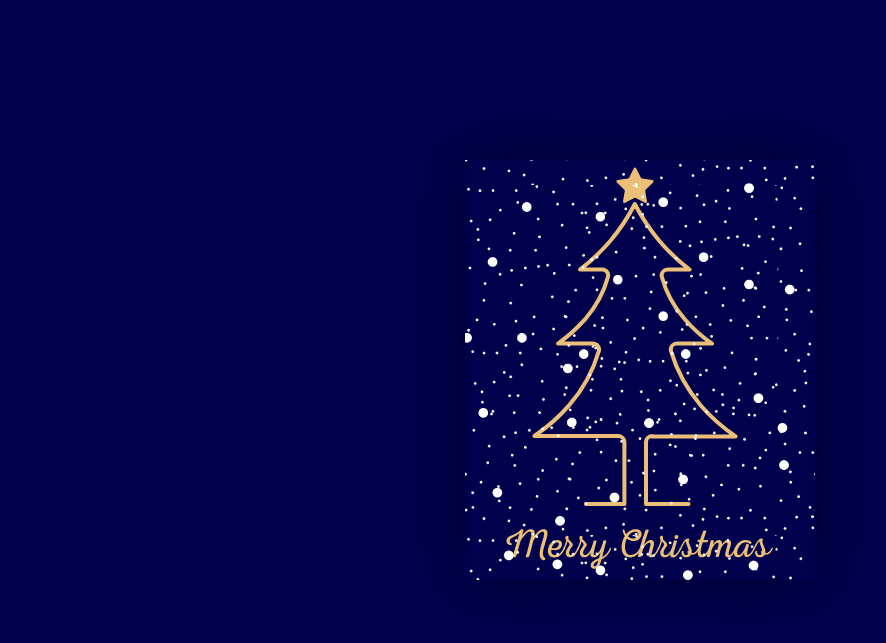
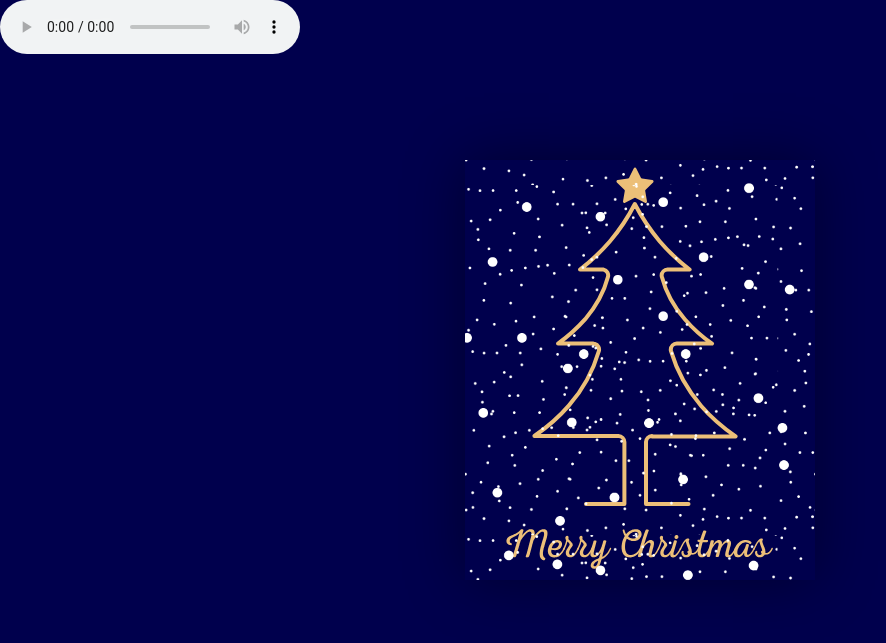
Before and after one commit to ShivamAnand0/merry-christmas, a plain HTML site: page index.html in a window 1280 px wide. Shown: the whole page, without its empty margins (0-886 px from the left). Drawn offline with Linux system fonts and the light colour scheme.

Commit message:
modified

```diff
--- a/index.html
+++ b/index.html
@@ -5,6 +5,10 @@
         <link rel="stylesheet" href="./style.css">
     </head>
     <body>
+        <!-- <audio autoplay>
+          <source src="./ch.mpeg" type="audio/mpeg">
+        </audio> -->
+        <audio src="ch.mpeg" controls></audio>
         <div class="container">
     <svg data-name="Layer 1" xmlns="http://www.w3.org/2000/svg" width="350" height="420">
       <path class="tree" d="M121 344h38.4v-62a6.152 6.152 0 00-6-6h-84c13.2-9.2 24.8-19.2 34.4-30.4a142.613 142.613 0 0030-54.4 5.724 5.724 0 00-4-7.2c-.4 0-1.2-.4-1.6-.4H93a161.49 161.49 0 0027.2-24.4C131.4 146 139 132 143 116.8a5.963 5.963 0 00-4.4-7.2H115a202.805 202.805 0 0030-28.4A188.34 188.34 0 00169.8 44a207.7 207.7 0 0024.8 37.2 202.802 202.802 0 0030 28.4h-22a6.152 6.152 0 00-6 6c0 .8 0 1.2.4 1.6q6 22.8 22.8 42a147.297 147.297 0 0027.2 24.4h-35.2a6.152 6.152 0 00-6 6 3.606 3.606 0 00.4 2c6 20.4 16.4 38.4 30 54.4 9.6 11.2 21.2 21.2 34.4 30.4H187v-.4a6.152 6.152 0 00-6 6v62h42.5" fill="none" stroke="#000" stroke-miterlimit="10"/>
```
Also changed, not shown: 1 other file.
